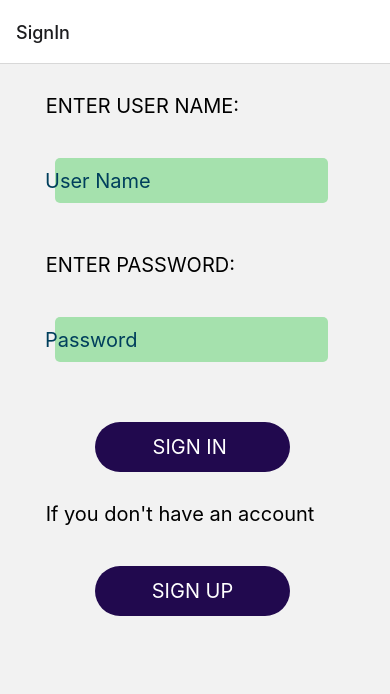
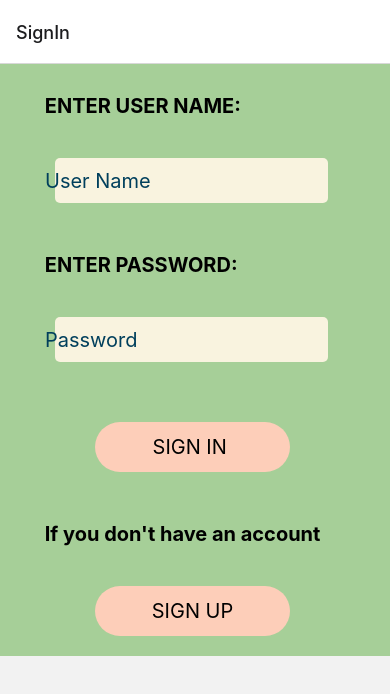
Before and after one commit to asliconk/react-native-exampe-app, a React Native app: screen /SignUp in a window 390 px wide. Both pictures are taken after a click on the button 26 px from the left and 32 px from the top of the page. Shown: the top 694 px of the page. Built offline with nearby package versions, Linux system fonts and the light colour scheme.

Commit message:
style: change screens design

```diff
--- a/src/pages/signin.js
+++ b/src/pages/signin.js
@@ -1,12 +1,18 @@
-import { TextInput, View, StyleSheet, TouchableOpacity, Text } from 'react-native'
-import React from 'react'
+import {
+  TextInput,
+  View,
+  StyleSheet,
+  TouchableOpacity,
+  Text,
+} from 'react-native';
+import React from 'react';
 
-export default function SignIn({ navigation }) {
+export default function SignIn({navigation}) {
   return (
     <>
+      <View style={{backgroundColor: '#A6CF98'}}>
         <Text style={style.Text}> ENTER USER NAME:</Text>
         <View style={style.inputView}>
-
           <TextInput
             style={style.TextInput}
             placeholder="User Name"
@@ -15,20 +21,25 @@ export default function SignIn({ navigation }) {
         </View>
         <Text style={style.Text}> ENTER PASSWORD:</Text>
         <View style={style.inputView}>
-
           <TextInput
             style={style.TextInput}
             placeholder="Password"
             placeholderTextColor="#003f5c"
             secureTextEntry={true}
           />
-      </View><TouchableOpacity onPress={() => navigation.navigate('Home')} style={style.loginBtn}>
+        </View>
+        <TouchableOpacity
+          onPress={() => navigation.navigate('Home')}
+          style={style.loginBtn}>
           <Text style={style.loginText}>SIGN IN </Text>
         </TouchableOpacity>
         <Text style={style.Text}> If you don't have an account </Text>
-      <TouchableOpacity onPress={() => navigation.navigate('SignUp')} style={style.loginBtn}>
+        <TouchableOpacity
+          onPress={() => navigation.navigate('SignUp')}
+          style={style.loginBtn}>
           <Text style={style.loginText}>SIGN UP</Text>
         </TouchableOpacity>
+      </View>
     </>
   );
 }
@@ -42,15 +53,14 @@ const style = StyleSheet.create({
     marginTop: 70,
   },
   inputView: {
-    backgroundColor: "#A5E1AD",
+    backgroundColor: '#F9F3DF',
     borderRadius: 5,
-    width: "70%",
+    width: '70%',
     height: 45,
     marginBottom: 20,
     marginTop: 40,
     marginLeft: 55,
-    alignItems: "center",
-
+    alignItems: 'center',
   },
 
   TextInput: {
@@ -60,30 +70,29 @@ const style = StyleSheet.create({
     marginLeft: 20,
     fontSize: 20,
     textAlign: 'left',
-
   },
   loginBtn: {
-    width: "50%",
+    width: '50%',
     borderRadius: 5,
     height: 50,
-    alignItems: "center",
-    justifyContent: "center",
+    alignItems: 'center',
+    justifyContent: 'center',
     marginTop: 40,
     marginLeft: 95,
-    backgroundColor: "#21094E",
+    backgroundColor: '#FDCEB9',
     color: 'white',
     borderRadius: 50,
-
+    marginBottom: 20,
   },
   Text: {
     marginTop: 30,
     marginLeft: 40,
     fontSize: 20,
-    color: "black",
-
+    color: 'black',
+    fontWeight: 'bold',
   },
   loginText: {
-    color: 'white',
+    color: 'black',
     fontSize: 20,
-  }
+  },
 });
--- a/src/pages/signup.js
+++ b/src/pages/signup.js
@@ -1,8 +1,17 @@
-import { TextInput, View, TouchableOpacity, StyleSheet, Text, SafeAreaView, ScrollView } from 'react-native'
-import React from 'react'
+import {
+  TextInput,
+  View,
+  TouchableOpacity,
+  StyleSheet,
+  Text,
+  SafeAreaView,
+  ScrollView,
+} from 'react-native';
+import React from 'react';
 
-export default function SignUp({ navigation }) {
+export default function SignUp({navigation}) {
   return (
+    <>
       <SafeAreaView style={style.container}>
         <ScrollView style={style.ScrollView}>
           <Text style={style.Text}> ENTER USER NAME:</Text>
@@ -15,7 +24,6 @@ export default function SignUp({ navigation }) {
           </View>
           <Text style={style.Text}> ENTER PASSWORD:</Text>
           <View style={style.inputView}>
-
             <TextInput
               style={style.TextInput}
               placeholder="Password"
@@ -25,7 +33,6 @@ export default function SignUp({ navigation }) {
           </View>
           <Text style={style.Text}> CONFIRM PASSWORD:</Text>
           <View style={style.inputView}>
-
             <TextInput
               style={style.TextInput}
               placeholder="Password"
@@ -57,30 +64,34 @@ export default function SignUp({ navigation }) {
               placeholderTextColor="#003f5c"
             />
           </View>
-                <TouchableOpacity onPress={() => navigation.navigate('SignIn')} style={style.signupBtn}>
+          <TouchableOpacity
+            onPress={() => navigation.navigate('SignIn')}
+            style={style.signupBtn}>
             <Text style={style.signupText}>SIGN UP </Text>
           </TouchableOpacity>
         </ScrollView>
       </SafeAreaView>
+    </>
   );
 }
+
 const style = StyleSheet.create({
   container: {
     flex: 1,
-        backgroundColor: 'white',
+    backgroundColor: '#A6CF98',
     alignItems: 'center',
     justifyContent: 'center',
     marginTop: 0,
   },
   inputView: {
-        backgroundColor: "#A5E1AD",
+    backgroundColor: '#F9F3DF',
     borderRadius: 5,
-        width: "70%",
+    width: '70%',
     height: 45,
     marginBottom: 20,
     marginTop: 40,
     marginLeft: 55,
-        alignItems: "center",
+    alignItems: 'center',
   },
 
   TextInput: {
@@ -91,35 +102,34 @@ const style = StyleSheet.create({
     fontSize: 20,
     textAlign: 'center',
     width: 250,
-
   },
   signupBtn: {
-        width: "50%",
+    width: '50%',
     borderRadius: 5,
     height: 50,
     marginLeft: 100,
-        alignItems: "center",
-        justifyContent: "center",
+    alignItems: 'center',
+    justifyContent: 'center',
     marginTop: 40,
-        backgroundColor: "#21094E",
+    backgroundColor: '#FDCEB9',
     color: 'white',
     borderRadius: 50,
-
+    marginBottom: 20,
   },
   Text: {
     marginTop: 30,
     marginLeft: 0,
     fontSize: 20,
-        color: "black",
+    color: 'black',
     textAlign: 'left',
-
+    fontWeight: 'bold',
   },
   signupText: {
-        color: 'white',
+    color: 'black',
     fontSize: 20,
   },
   ScrollView: {
-        width: "100%",
+    width: '100%',
     flex: 1,
-    }
+  },
 });
```
Lines whose indentation alone changed are shown as unchanged.
